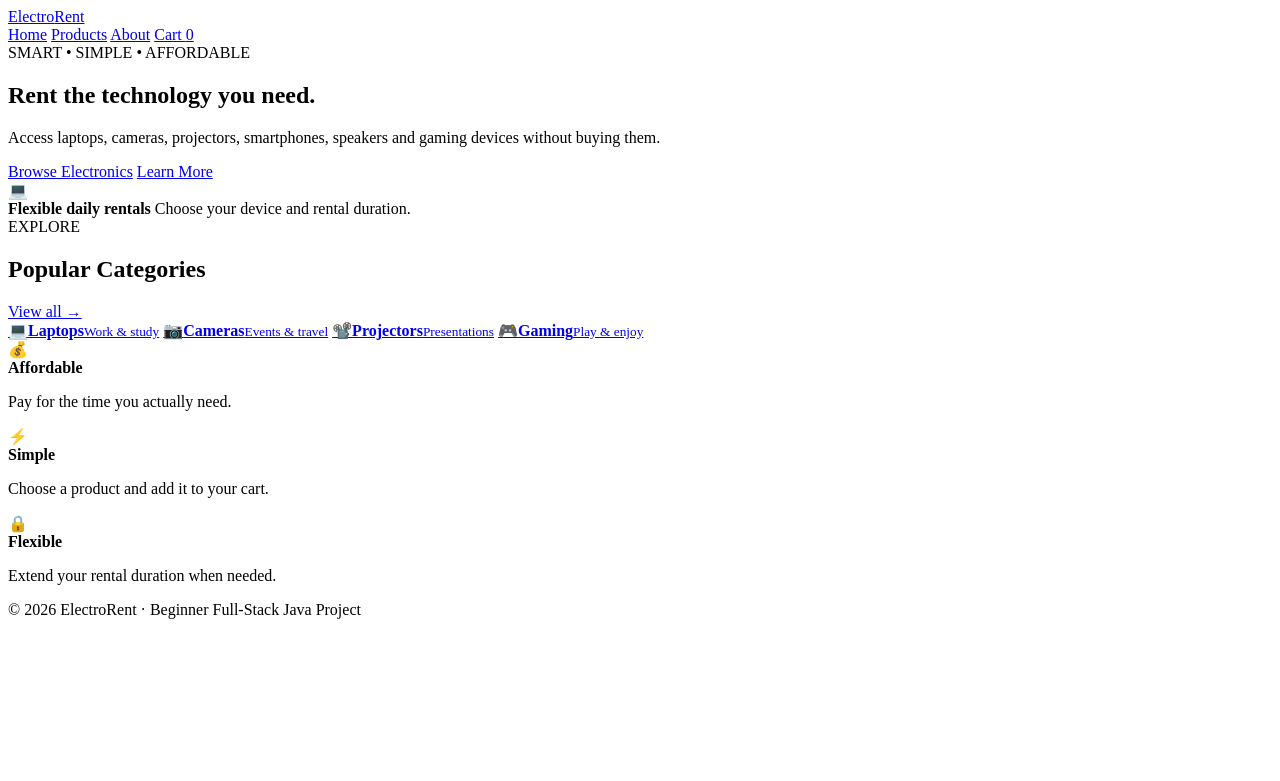
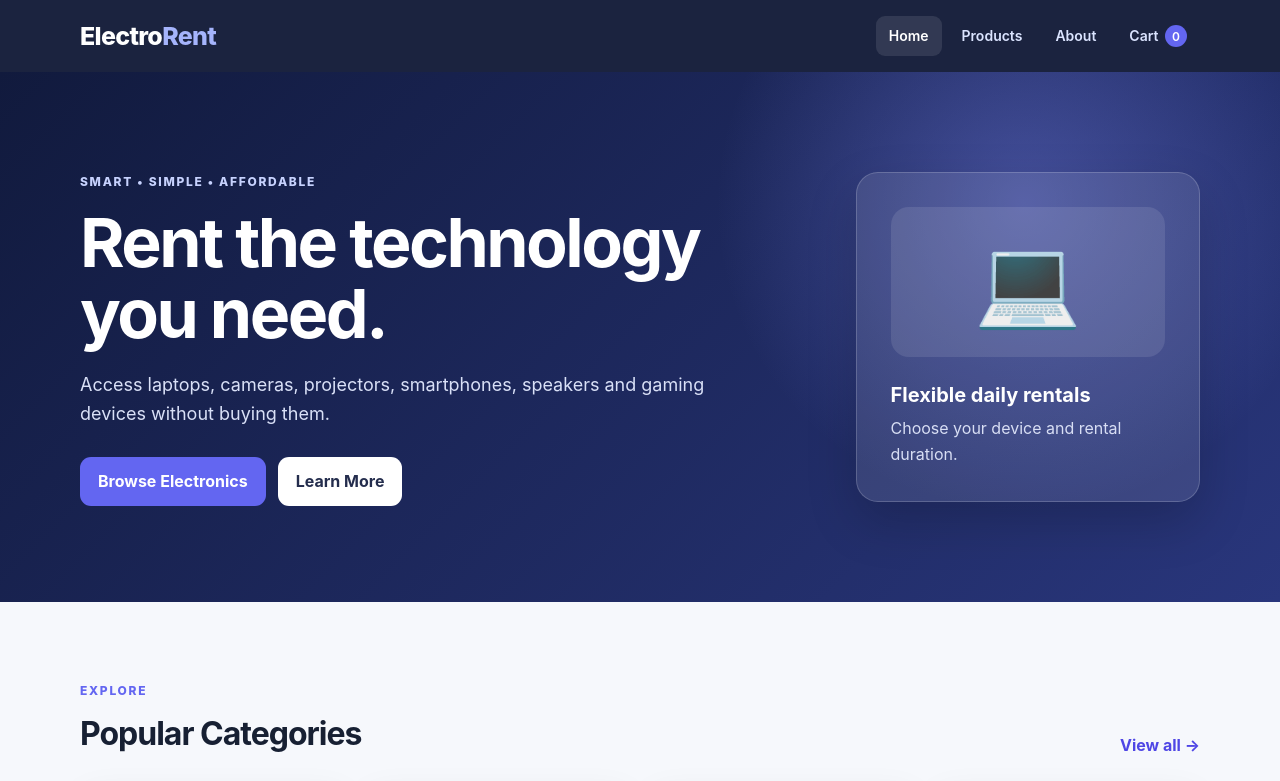
Before and after one commit to reetheeswarreddy-alt/ElectroRent, a plain HTML site: page index.html in a window 1280 px wide. Shown: the top 781 px of the page. Drawn offline with Linux system fonts and the light colour scheme; files that its build step writes are made by us from their sources; the site is published under a folder, as on GitHub Pages, so addresses that start at the root find nothing.

Commit message:
Update index.html

```diff
--- a/index.html
+++ b/index.html
@@ -4,7 +4,7 @@
     <meta charset="UTF-8">
     <meta name="viewport" content="width=device-width, initial-scale=1.0">
     <title>ElectroRent | Electronics Rental</title>
-    <link rel="stylesheet" href="/css/style.css">
+    <link rel="stylesheet" href="style.css">
 </head>
 <body>
 <header class="site-header">
@@ -59,6 +59,6 @@
 </section>
 </main>
 <footer><div class="container">© 2026 ElectroRent · Beginner Full-Stack Java Project</div></footer>
-<script src="/js/main.js"></script>
+<script src="main.js"></script>
 </body>
 </html>
```
